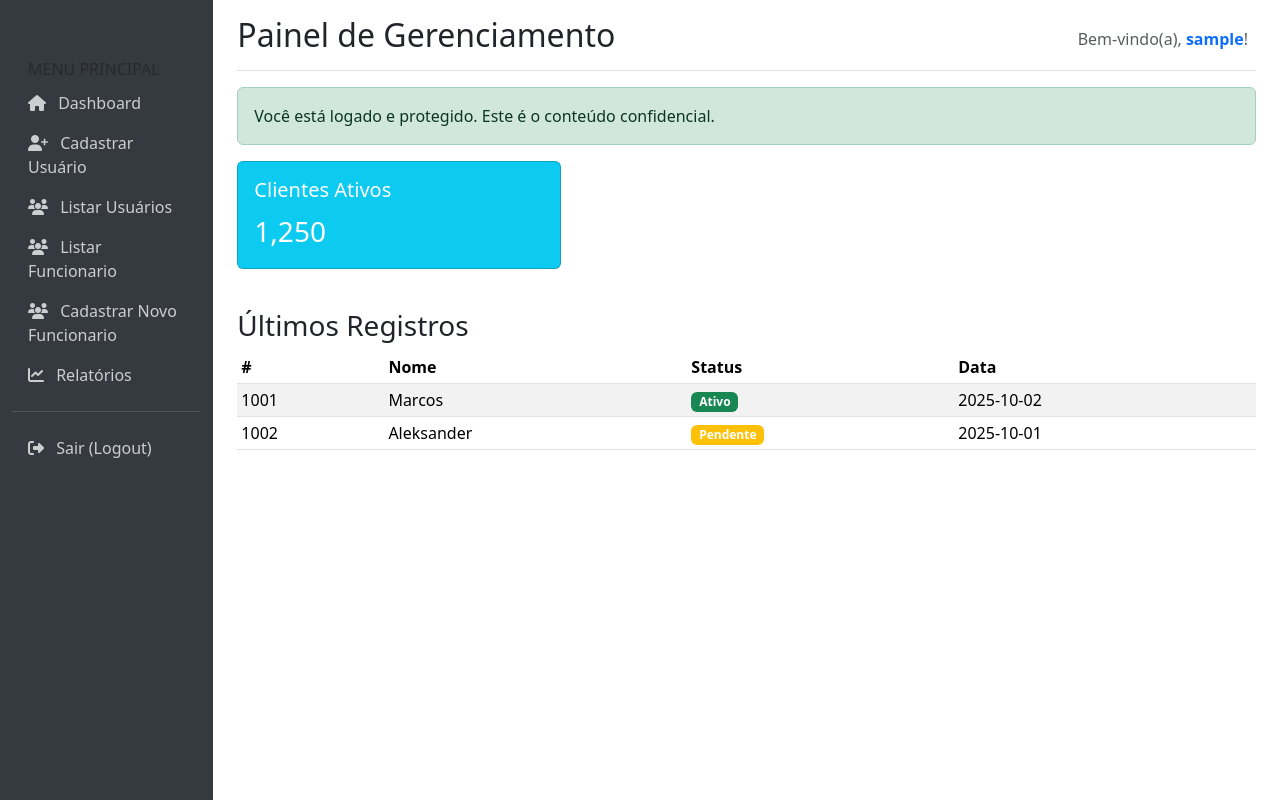
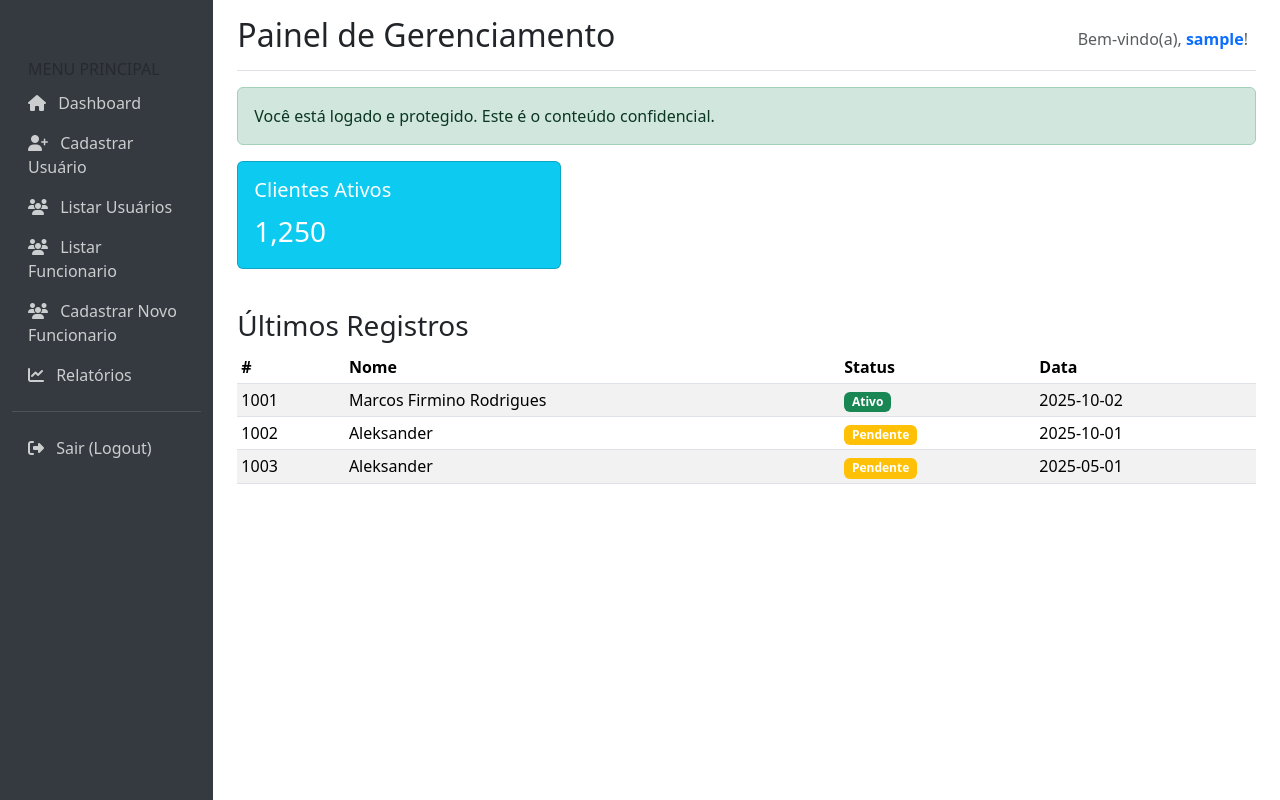
Before and after one commit to everton6584/PI-2--Semestre-2025, a PHP site: page /dashboard.php in a window 1280 px wide. Run offline with PHP 8.4, Linux system fonts and the light colour scheme; the visitor is signed in with stand-in values (Sample User, id 1).

Commit message:
Mudando linhas do dashboard, e revisando o codigo

```diff
--- a/Projeto/dashboard.php
+++ b/Projeto/dashboard.php
@@ -1,6 +1,4 @@
 <?php
-
-
 
 session_start();
 
@@ -143,7 +141,7 @@ $usuario_logado = htmlspecialchars($_SESSION['username']);
                         <tbody>
                             <tr>
                                 <td>1001</td>
-                                <td>Marcos</td>
+                                <td>Marcos Firmino Rodrigues</td>
                                 <td><span class="badge bg-success">Ativo</span></td>
                                 <td>2025-10-02</td>
                             </tr>
@@ -152,6 +150,13 @@ $usuario_logado = htmlspecialchars($_SESSION['username']);
                                 <td>Aleksander</td>
                                 <td><span class="badge bg-warning">Pendente</span></td>
                                 <td>2025-10-01</td>
+                            </tr>
+
+                            <tr>
+                                <td>1003</td>
+                                <td>Aleksander</td>
+                                <td><span class="badge bg-warning">Pendente</span></td>
+                                <td>2025-05-01</td>
                             </tr>
                         </tbody>
                     </table>
```
